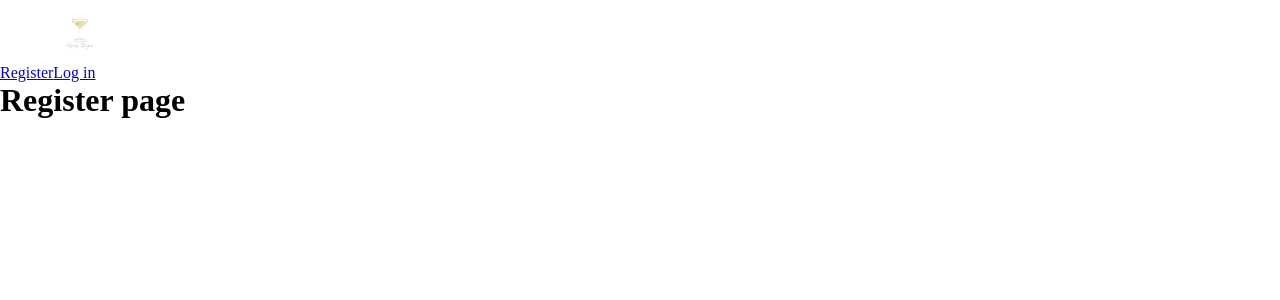
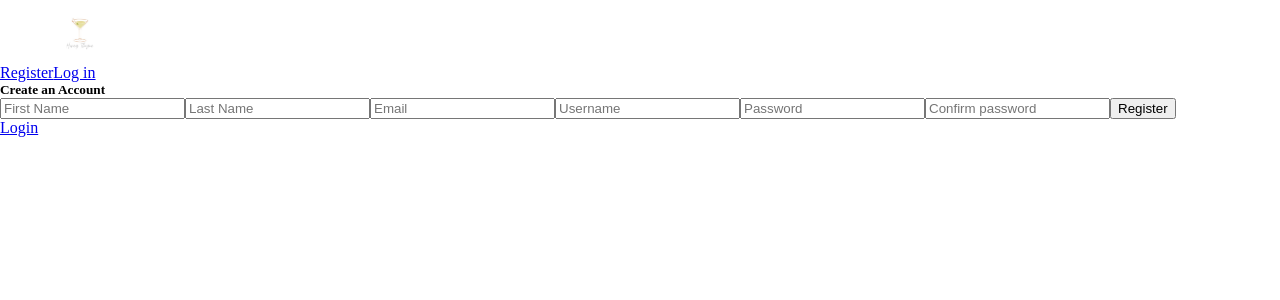
Before and after one commit to aromiafolabi/Honey-Thyme-FE, a React (Create React App) app: page /register in a window 1280 px wide. Shown: the top 300 px of the page. Built offline with nearby package versions, Linux system fonts and the light colour scheme; no server answers.

Commit message:
login and register pages

```diff
--- a/src/auth/Login.js
+++ b/src/auth/Login.js
@@ -1,6 +1,33 @@
 function Login() {
   return (
-    <h1>Login page</h1>
+    <>
+      <div className="login-body">
+        <h5 className="login-title">Log in</h5>
+        <form className="login-text" onSubmit>
+          <label className="authLabel" htmlFor="email">
+
+          </label>
+          <input
+            placeholder='Username'
+            name='username'
+            onChange
+          />
+          <input
+            placeholder='Password'
+            name='password'
+            type='password'
+            onChange
+          />
+          <button type='submit' className="authButton">
+          Log in
+          </button>
+        </form>
+        <p className="card-text-register"><small className="text-muted">
+          Dont have an account? </small>
+        <button className="regButton"><a href="/register">Register</a></button>
+        </p>
+      </div>
+    </>
   )
 }
 
--- a/src/auth/Register.js
+++ b/src/auth/Register.js
@@ -1,6 +1,51 @@
 function Register() {
   return (
-    <h1>Register page</h1>
+    <>
+      <div className="register-header">
+        <h5 className="register-title">
+        Create an Account
+        </h5>
+        <form className="register-text" onSubmit>
+          <label className="authLabel" htmlFor="firstname">
+
+          </label>
+          <input className="regInput"
+            placeholder='First Name'
+            name='first name'
+            onChange
+          />
+          <input
+            placeholder='Last Name'
+            name='last name'
+            onChange
+          />
+          <input
+            placeholder='Email'
+            name='email'
+            onChange
+          />
+          <input
+            placeholder='Username'
+            name='username'
+            onChange
+          />
+          <input
+            placeholder='Password'
+            type="password"
+            name='password'
+            onChange
+          />
+          <input
+            placeholder='Confirm password'
+            type="password"
+            name='passwordConfirmation'
+            onChange
+          />
+          <button className="register btn btn-primary" type='submit' id="reg">Register</button>
+        </form>
+        <a href="/login" className="login btn btn-primary" id="log">Login</a>
+      </div>
+    </>
   )
 }
 
--- a/src/setupProxy.js
+++ b/src/setupProxy.js
@@ -3,7 +3,7 @@ const { createProxyMiddleware } = require('http-proxy-middleware')
 module.exports = function (app) {
   app.use(
     createProxyMiddleware('/api',
-      { target: 'http://localhost:8000' }
+      { target: 'http://127.0.0.1:8000/' }
     )
   )
 }
```
